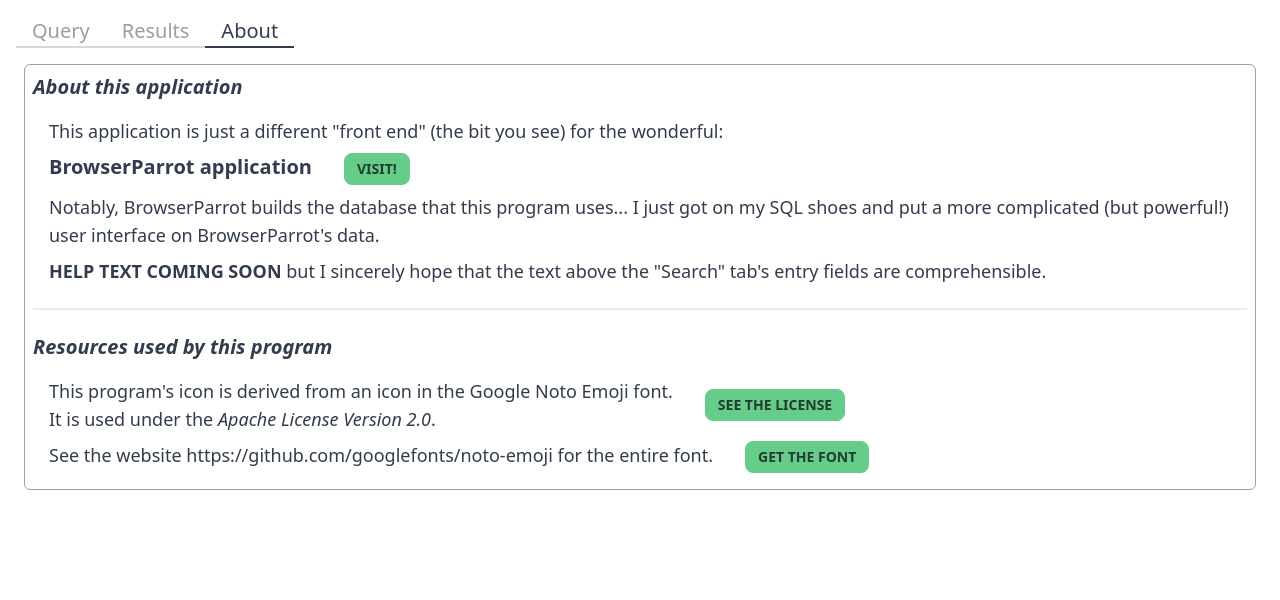
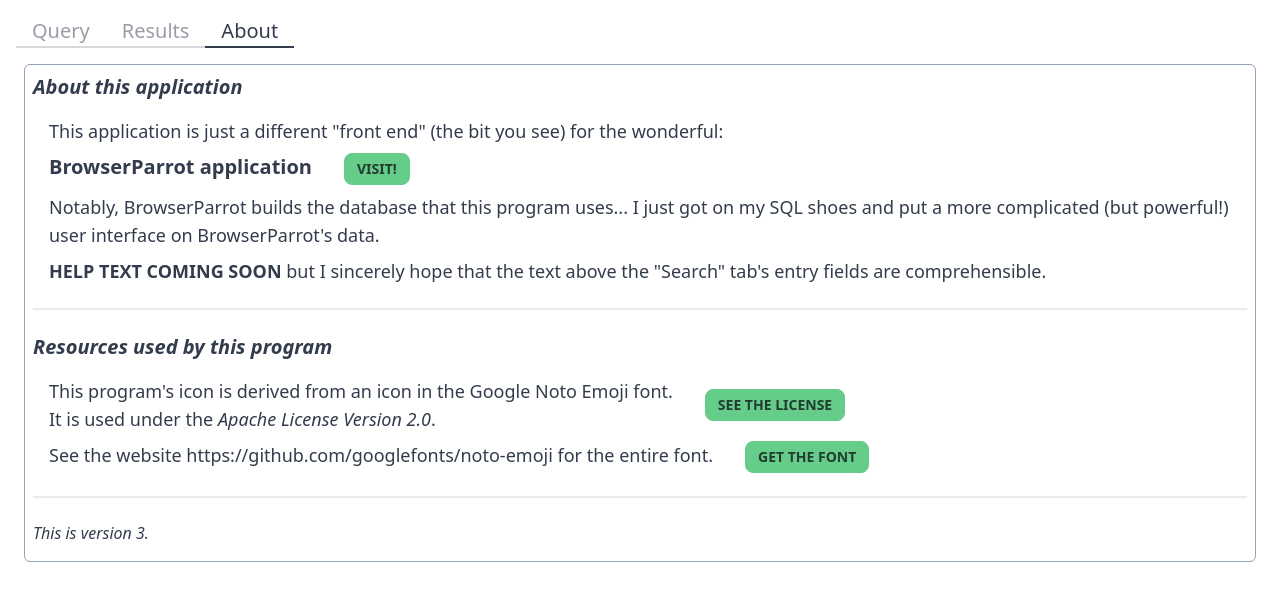
Before and after one commit to csterritt/browser-macaw, a Vue app in the folder frontend/: page / in a window 1280 px wide. Both pictures are taken after a click on the link "About". Shown: the top 600 px of the page. Built offline with nearby package versions, Linux system fonts and the light colour scheme.

Commit message:
Adding version number to the "About" page.

```diff
--- a/frontend/src/components/AboutTab.vue
+++ b/frontend/src/components/AboutTab.vue
@@ -59,6 +59,12 @@
       </button>
     </div>
   </div>
+
+  <div class="divider"></div>
+
+  <div class="mb-2 italic">
+    This is version 3.
+  </div>
 </template>
 
 <script setup>
```
